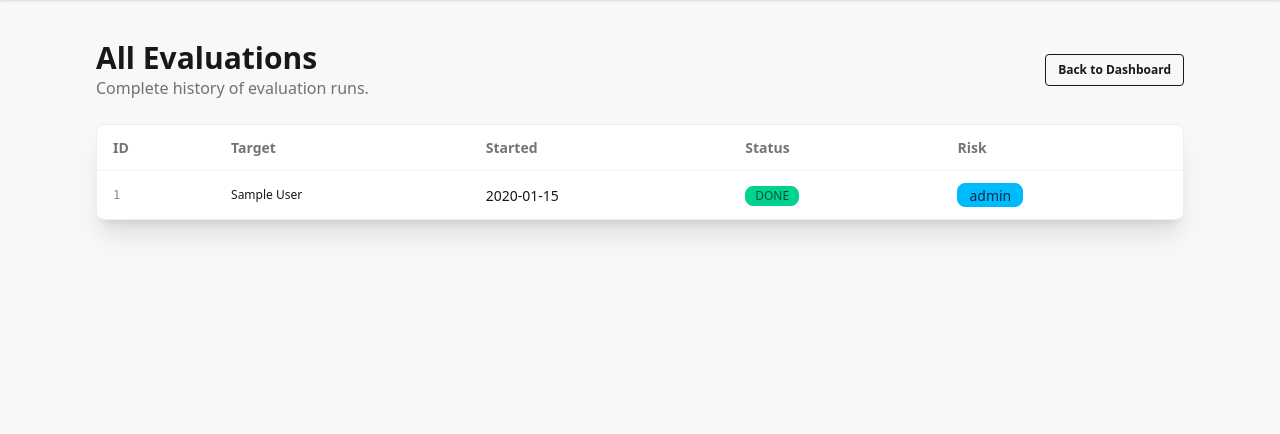
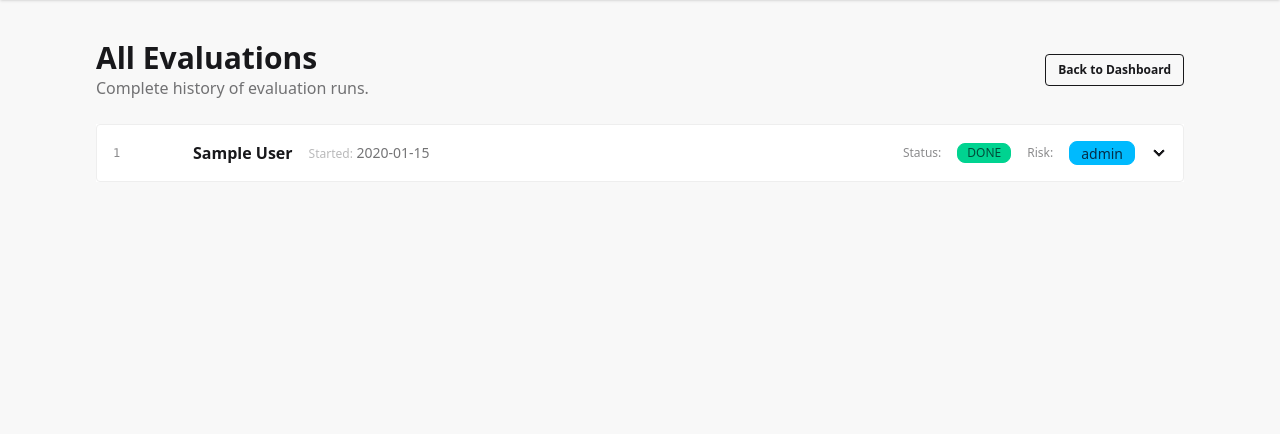
Before and after one commit to poyao0705/itsm-agent, a FastAPI app: template app/templates/evaluations.html in a window 1280 px wide. Shown: the part 72-506 px from the top of the page. Run offline with FastAPI, Linux system fonts and the light colour scheme; the template is opened without the code that fills it: most values are stand-ins (such as "Sample title", 1, 10 or a date in 2020); parts of the project's set-up code (start-up, migrations or seed data) failed here and were passed over; some libraries are stand-ins or nearby versions.

Commit message:
feat: evaluation page

```diff
--- a/app/templates/partials/evaluations_list.html
+++ b/app/templates/partials/evaluations_list.html
@@ -4,14 +4,68 @@
             <h1 class="text-3xl font-bold">All Evaluations</h1>
             <p class="opacity-60">Complete history of evaluation runs.</p>
         </div>
-        <a hx-get="/" hx-target="main" hx-push-url="true" class="btn btn-outline btn-sm">Back to Dashboard</a>
+        <a hx-get="/" hx-target="main" hx-push-url="/" class="btn btn-outline btn-sm">Back to Dashboard</a>
     </div>
 
-    <div class="card bg-base-100 shadow-xl border border-base-300">
-        <div class="card-body p-0">
-             <div id="full-evaluations-container">
-                {% include "partials/evaluations_latest.html" %}
-             </div>
+    <div class="join join-vertical bg-base-100 w-full">
+        {% for eval in evaluations %}
+        <div class="collapse collapse-arrow join-item border-base-300 border">
+            <input type="checkbox" />
+            <div class="collapse-title">
+                <div class="flex items-center gap-4 flex-wrap">
+                    <span class="text-xs font-mono opacity-50 w-16">{{ eval.id|string|truncate(8, True, '') }}</span>
+                    <span class="font-semibold">{{ eval.display_name }}</span>
+                    <span class="text-sm opacity-60">
+                        <span class="text-xs opacity-50">Started:</span> {{ eval.start_ts.strftime('%Y-%m-%d %H:%M') if eval.start_ts else 'N/A' }}
+                    </span>
+                    <div class="flex-grow"></div>
+                    <span class="text-xs opacity-50">Status:</span>
+                    {% if eval.status == 'DONE' %}
+                    <div class="badge badge-success badge-sm">DONE</div>
+                    {% elif eval.status == 'PROCESSING' %}
+                    <div class="badge badge-warning badge-sm">PROCESSING</div>
+                    {% elif eval.status == 'ACTION_REQUIRED' %}
+                    <div class="badge badge-info badge-sm">ACTION REQUIRED</div>
+                    {% else %}
+                    <div class="badge badge-error badge-sm">{{ eval.status }}</div>
+                    {% endif %}
+                    <span class="text-xs opacity-50">Risk:</span>
+                    {% if eval.risk_level == 'HIGH' %}
+                    <div class="badge badge-error">{{ eval.risk_level }}</div>
+                    {% elif eval.risk_level == 'MEDIUM' %}
+                    <div class="badge badge-warning">{{ eval.risk_level }}</div>
+                    {% else %}
+                    <div class="badge badge-info">{{ eval.risk_level }}</div>
+                    {% endif %}
+                </div>
+            </div>
+            <div class="collapse-content">
+                {% if eval.analysis_results %}
+                <div class="flex flex-col gap-2 pt-2">
+                    {% for result in eval.analysis_results %}
+                    <div class="p-3 bg-base-200 rounded-lg">
+                        <div class="flex items-center gap-2 mb-1">
+                            <span class="font-mono text-xs opacity-60">{{ result.node_name }}</span>
+                            <span class="badge badge-ghost badge-xs">{{ result.reason_code }}</span>
+                            {% if result.risk_level == 'HIGH' %}
+                            <span class="badge badge-error badge-xs">{{ result.risk_level }}</span>
+                            {% elif result.risk_level == 'MEDIUM' %}
+                            <span class="badge badge-warning badge-xs">{{ result.risk_level }}</span>
+                            {% else %}
+                            <span class="badge badge-info badge-xs">{{ result.risk_level }}</span>
+                            {% endif %}
+                        </div>
+                        <p class="text-sm">{{ result.summary }}</p>
+                    </div>
+                    {% endfor %}
+                </div>
+                {% else %}
+                <p class="text-sm opacity-50 italic pt-2">No analysis results yet.</p>
+                {% endif %}
+            </div>
         </div>
+        {% else %}
+        <div class="text-center py-8 opacity-50 italic">No evaluations found yet.</div>
+        {% endfor %}
     </div>
 </div>
```
